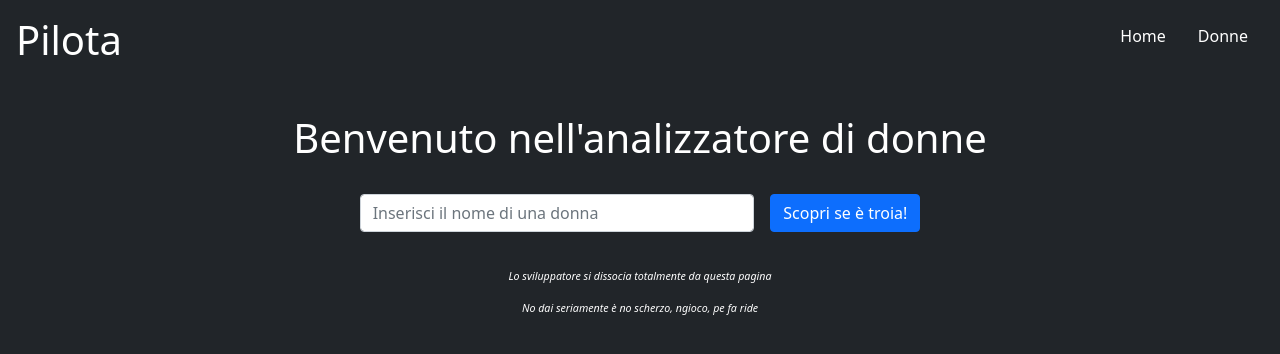
After one commit to Jackamma/flask-vps, a Flask app: page /donne/ in a window 1280 px wide. The commit adds this page. Shown: the top 354 px of the page. Run offline with Flask 2, Linux system fonts and the light colour scheme.

Commit message:
Fixes + NOT politically correct stuff

```diff
--- a/app.py
+++ b/app.py
@@ -11,5 +11,20 @@ def ippo():
 	first_name = request.args.get('first_name')
 	return render_template('ippo.html', first_name=first_name)
 
+@app.route("/donne/")
+def donne():
+	donna = request.args.get('donna')
+	result = False
+	if donna:
+		result = donna + ' è troia'
+	return render_template('donne.html', result=result)
+
+# @app.route("/donne/<nome>")
+# def donneResponse(nome):
+# 	testo = False
+# 	if nome:
+# 		testo = nome + ' è troia'
+# 	return render_template('donne.html', result=testo)
+
 if __name__ == "__main__":
 	app.run(debug=True)
--- /dev/null
+++ b/static/js/script.js
@@ -0,0 +1,3 @@
+function onTelegramAuth(data){
+
+}
--- a/templates/base.html
+++ b/templates/base.html
@@ -23,8 +23,11 @@
 		<div class="cover-container d-flex w-100 h-100 p-3 mx-auto flex-column">
 			<header class="mb-auto">
 				<div>
-					<h1 class="float-md-start mb-0"><a href="http://vps617912.ovh.net" style="color:white;text-decoration: none;">Pilota</a></h1>
-					{% block nav_btn %}{% endblock %}
+					<h1 class="float-md-start mb-0"><a href="/" style="color:white;text-decoration: none;">Pilota</a></h1>
+					<nav class="nav nav-masthead justify-content-center float-md-end text-white">
+						{% block nav_btn %}{% endblock %}
+						<a class="nav-link" href="/donne">Donne</a>
+					</nav>
 
 				</div>
 			</header>
--- /dev/null
+++ b/templates/donne.html
@@ -0,0 +1,38 @@
+{% extends 'base.html' %}
+
+{% block head %}
+<title>DONNE</title>
+{% endblock %}
+
+{% block nav_btn %}
+<!-- <a class="nav-link active" aria-current="page" href="#">Home</a> -->
+<a class="nav-link" href="/">Home</a>
+{% endblock %}
+
+{% block body %}
+<main class="px-3" style="margin-top: 50px;">
+	<h1>Benvenuto nell'analizzatore di donne</h1>
+	<!-- <p class="lead">Inserisci un nome di una donna per vedere se è troia</p> -->
+	<!-- <div style="margin-left: auto; margin-right: auto;">
+		<input class="form-control" placeholder="Inserisci il nome di una donna" style="width: 30%; margin-left: auto; margin-right: auto;">
+	</div> -->
+
+	<form class="row g-3 justify-content-center mt-3">
+		<div class="col-4">
+		  <input name="donna" type="text" class="form-control" placeholder="Inserisci il nome di una donna">
+		</div>
+		<div class="col-auto">
+		  <button type="submit" class="btn btn-primary mb-3">Scopri se è troia!</button>
+		</div>
+
+		{% if result %}
+			<p style="font-size: 20pt; font-weight: bold;">{{ result }}</p>
+		{% endif %}
+	</form>
+</main>
+
+<div style="text-align: center; margin-top: 20px; font-style: italic; font-size: 8pt;">
+	<p>Lo sviluppatore si dissocia totalmente da questa pagina</p>
+	<p>No dai seriamente è no scherzo, ngioco, pe fa ride</p>
+</div>
+{% endblock %}
--- a/templates/ippo.html
+++ b/templates/ippo.html
@@ -5,11 +5,7 @@
 {% endblock %}
 
 {% block nav_btn %}
-<nav class="nav nav-masthead justify-content-center float-md-end text-white">
-	<!-- <a class="nav-link active" aria-current="page" href="#">Home</a> -->
-	<a class="nav-link" href="http://vps617912.ovh.net">Home</a>
-	<!-- <a class="nav-link" href="#">Contact</a> -->
-</nav>
+<a class="nav-link" href="/">Home</a>
 {% endblock %}
 
 {% block body %}
```
Also changed, not shown: templates/index.html (+5 -6 lines).
